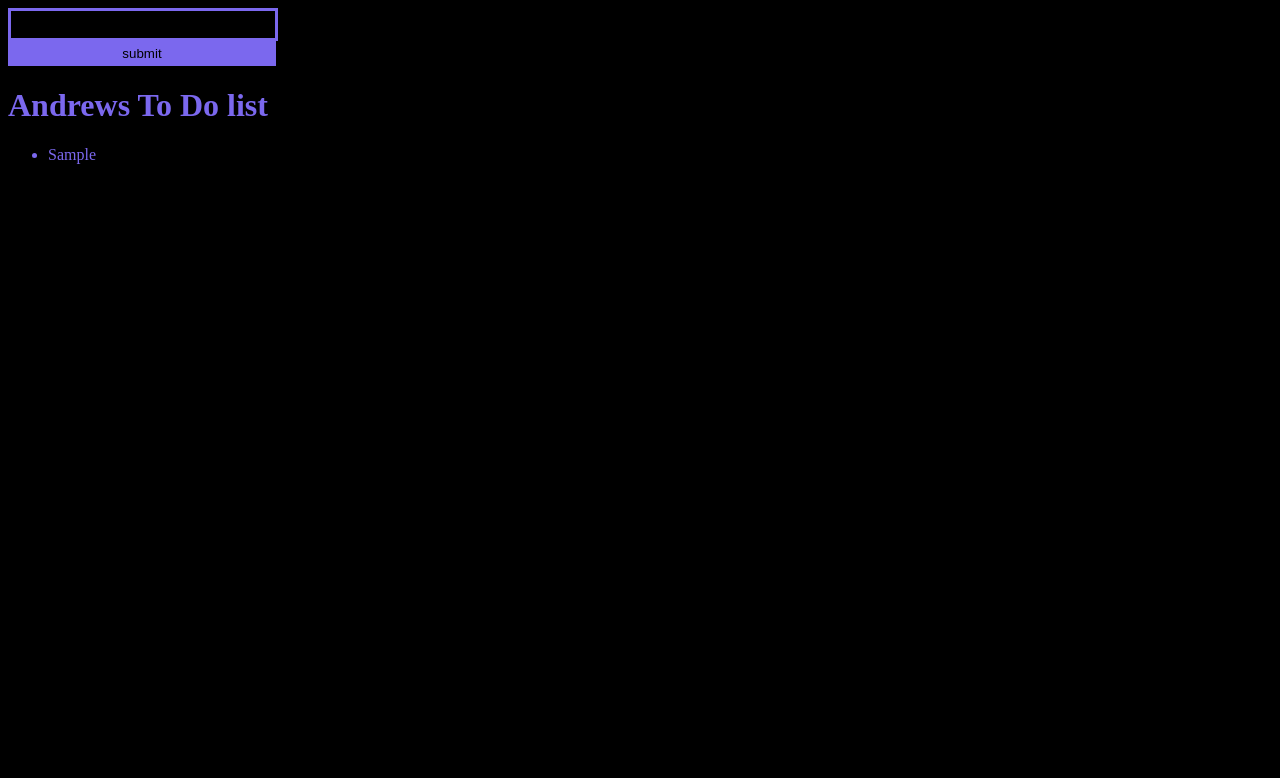
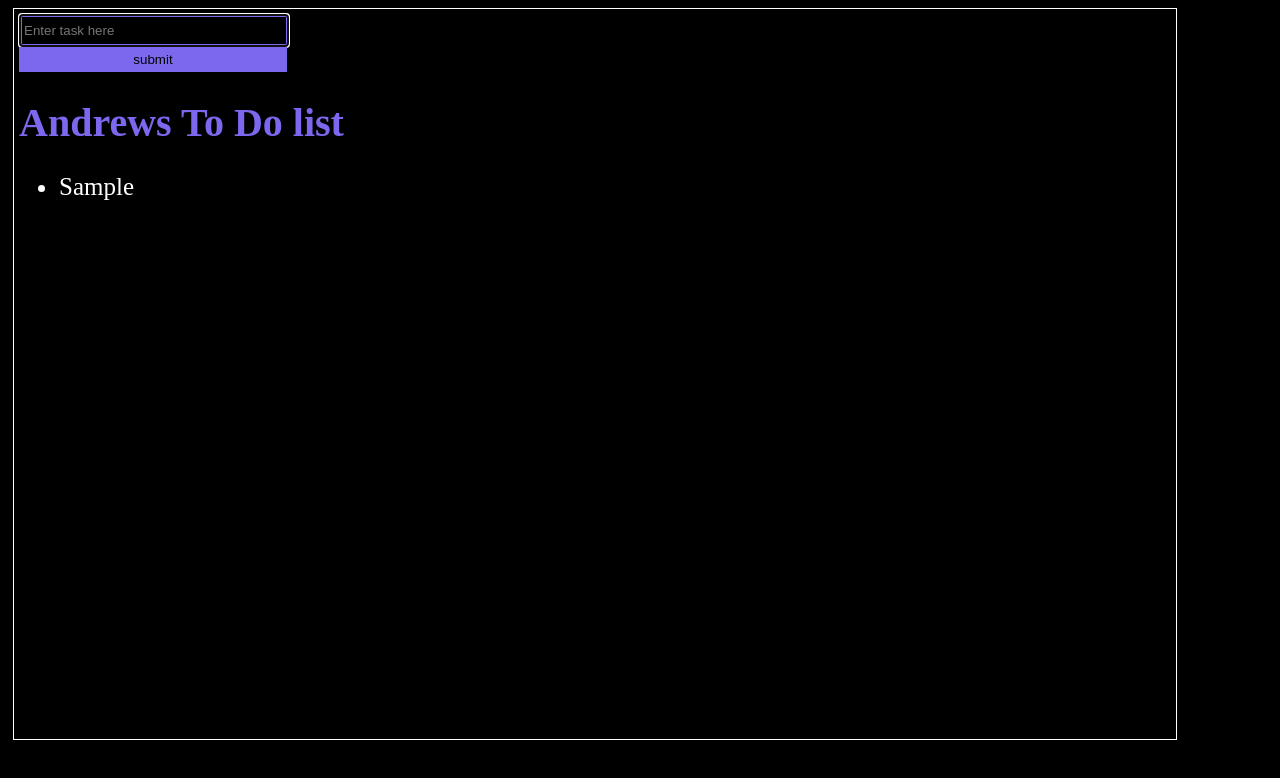
Before and after one commit to elixier01/Todo-List, a plain HTML site: page index.html in a window 1280 px wide. Both pictures are taken after typing "Sample" into the empty fields and a click on the button "submit". Drawn offline with Linux system fonts and the light colour scheme.

Commit message:
added removing and some styling

```diff
--- a/index.html
+++ b/index.html
@@ -1,15 +1,16 @@
 <!DOCTYPE html>
+<meta charset="utf-8">
 
 <head>
     <title>To-Do</title>
     <link rel="stylesheet" href="main.css">
 </head>
 <body>
-    <div>
-        <input type="text" placeholder="Enter task here" id="task"><br/>
-        <input type="button" value="submit" id="submit" onclick="add__task()">
+    <div id="my__app">
+        <input type="text" placeholder="Enter task here" id="task"  onkeyup="add__task__key()"><br/>
+        <input type="button" value="submit" id="submit" onclick="add__task__click()">
         <h1>Andrews To Do list</h1>
-        <ul id="todo">
+        <ul id="todo" onclick="remove__task();">
         </ul>
     </div>
     <script src="index.js"></script>
--- a/index.js
+++ b/index.js
@@ -1,7 +1,31 @@
-function add__task() {
-  var x = document.getElementById("task").value;
-  var y = document.createElement("li");
-  y.innerHTML = (x);
-  document.getElementById("todo").appendChild(y);
-  document.getElementById("task").value = (" ");
+var todo__input = document.getElementById("task");
+
+function add__task__click() {
+  var new__todo = document.createElement("li");
+  new__todo.setAttribute("id", "created__todo");
+  if (todo__input.value !== "") {
+  new__todo.innerHTML = (todo__input.value);
+  document.getElementById("todo").appendChild(new__todo);
+  document.getElementById("task").value = ("");
+  }
+  todo__input.focus();
 }
+
+function add__task__key() {
+  if (event.keyCode === 13) {
+    var new__todo = document.createElement("li");
+    new__todo.setAttribute("id", "created__todo");
+    if (todo__input.value != "") {
+      new__todo.innerHTML = (todo__input.value);
+      document.getElementById("todo").appendChild(new__todo);
+      document.getElementById("task").value = ("");
+      }
+    todo__input.focus();
+  }
+}
+
+function remove__task() {
+  var remove__todo = document.getElementById("created__todo");
+  remove__todo.remove(this);created__todo
+  todo__input.focus();
+}
--- a/main.css
+++ b/main.css
@@ -3,6 +3,17 @@ body {
     color: mediumslateblue;
 }
 
+h1 {
+    font-size: 40px;
+}
+
+#my__app {
+    border: 1px solid white;
+    padding: 5px;
+    margin: 5px;
+    width: 90vw;
+    height: 90vh;
+}
 #task {
     width: 260px;
     height: 25px;
@@ -18,3 +29,11 @@ body {
     height: 25px;
     border: none;
 }
+
+#created__todo {
+    color: white;
+    font-size: 25px;
+}
+#created__todo:hover {
+    color: darkred;
+}
```
